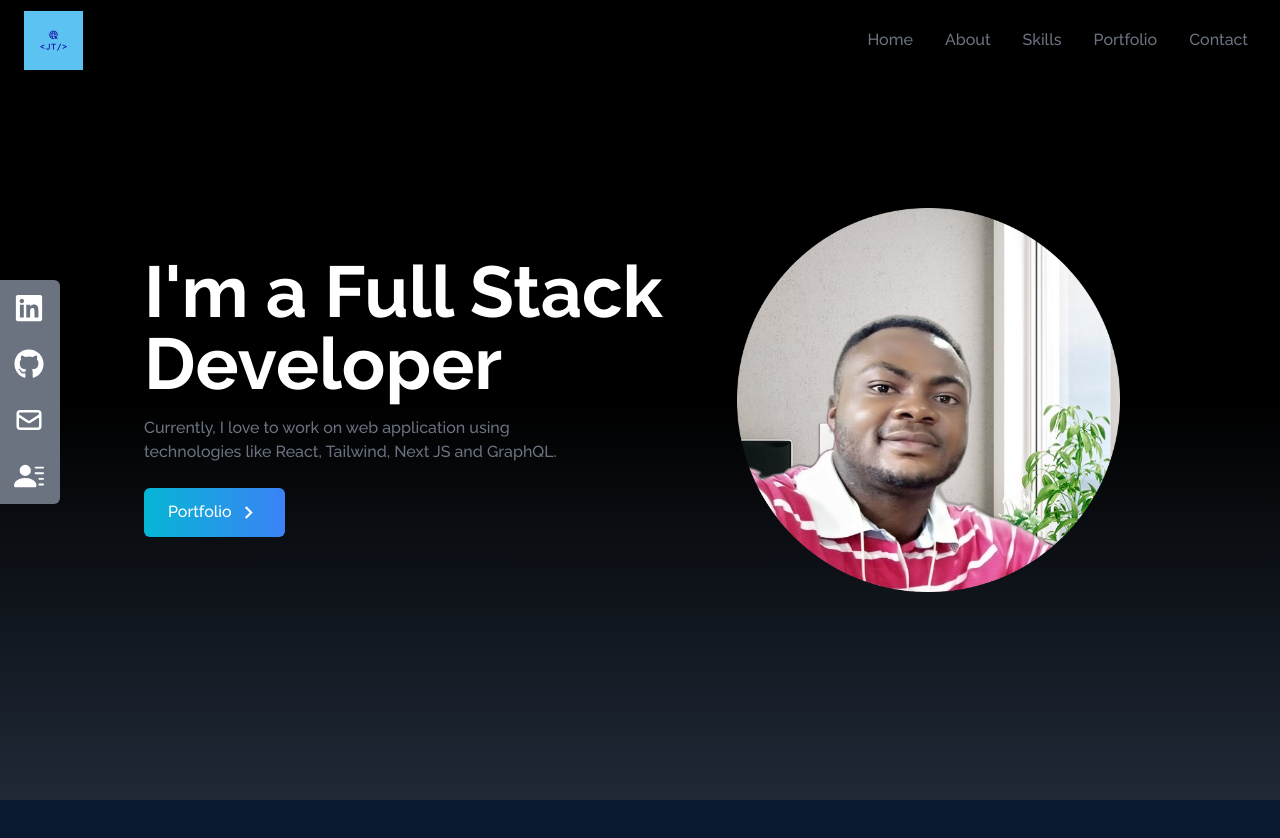
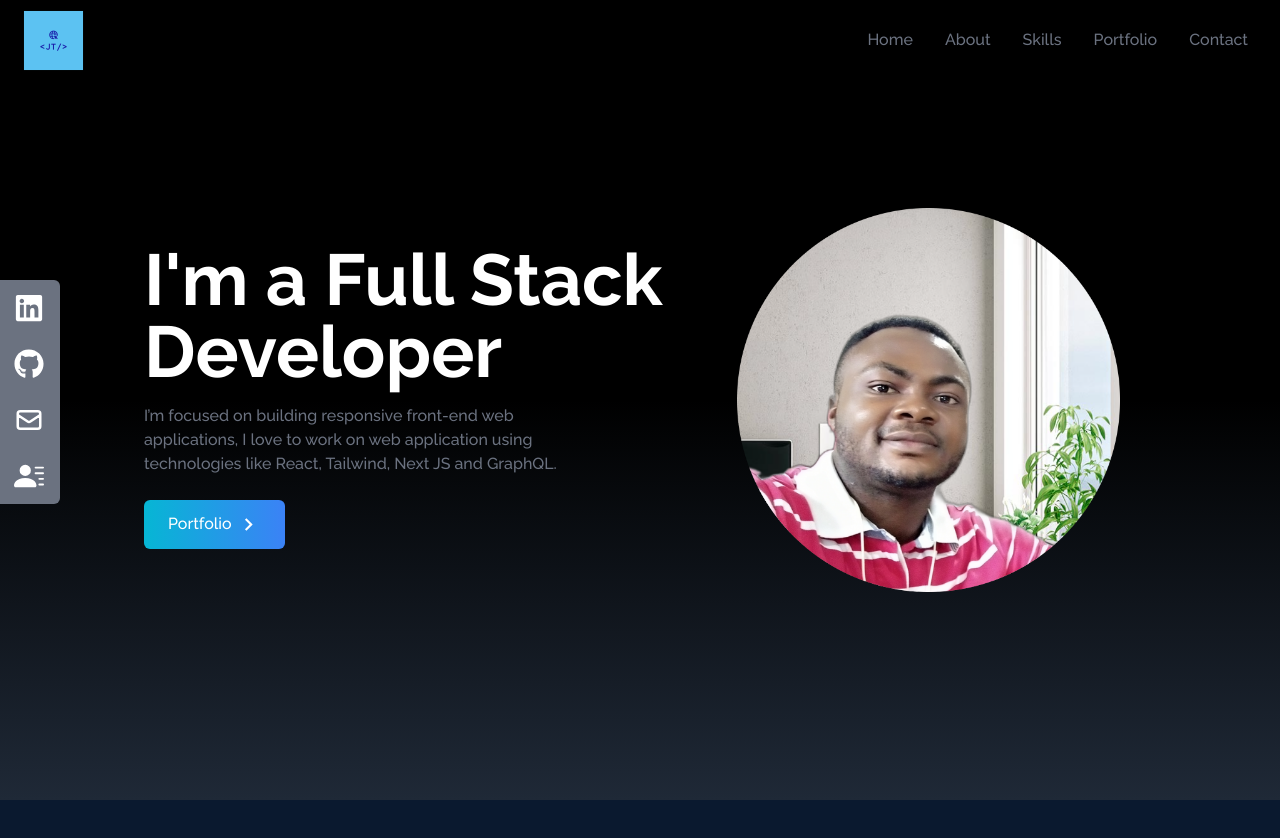
Before and after one commit to brosjayme/portfolio, a React (Create React App) app: page / in a window 1280 px wide. Shown: the top 838 px of the page. Built offline with nearby package versions, Linux system fonts and the light colour scheme.

Commit message:
retouching the home page

```diff
--- a/src/Components/Home.jsx
+++ b/src/Components/Home.jsx
@@ -15,7 +15,8 @@ const Home = () => {
             I'm a Full Stack Developer
           </h2>
           <p className="text-gray-500 py-4 max-w-md">
-            Currently, I love to work on web application using technologies like
+          I’m focused on building responsive front-end web applications,
+          I love to work on web application using technologies like
             React, Tailwind, Next JS and GraphQL.
           </p>
 
```
